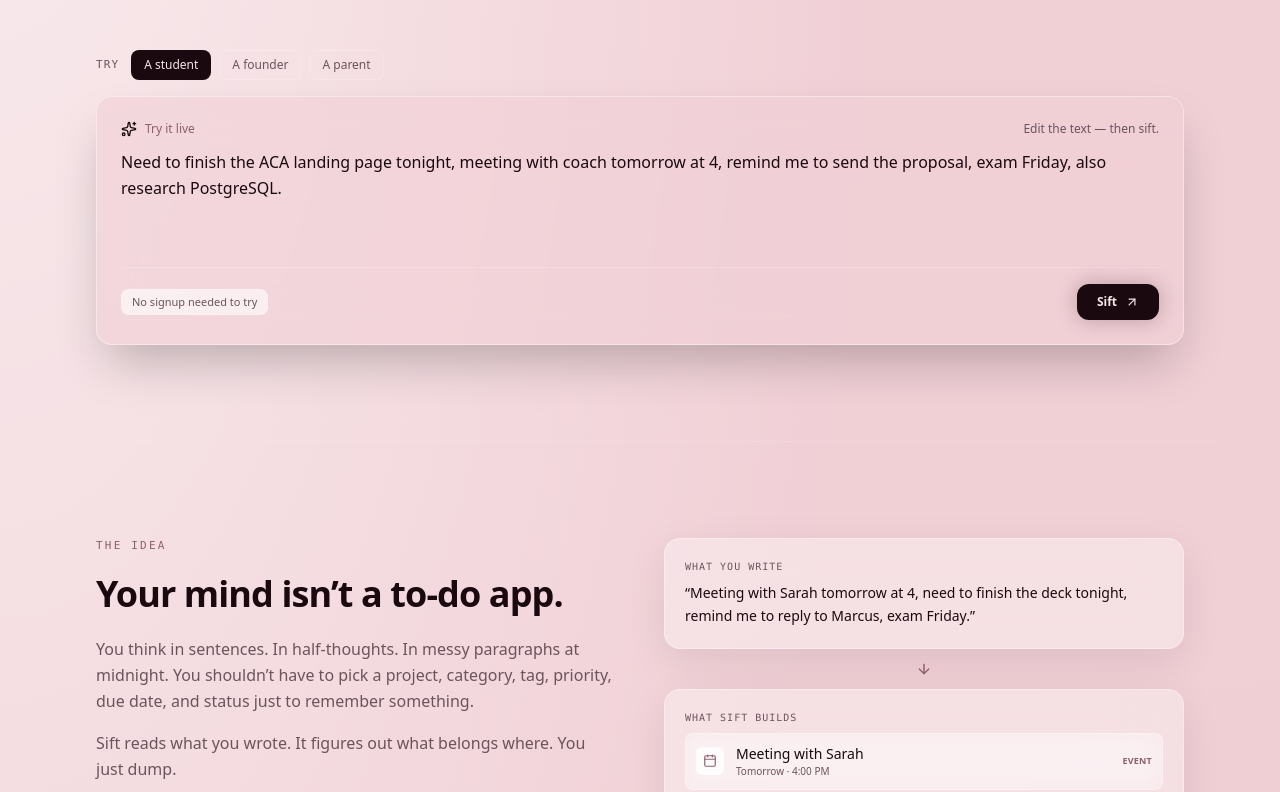
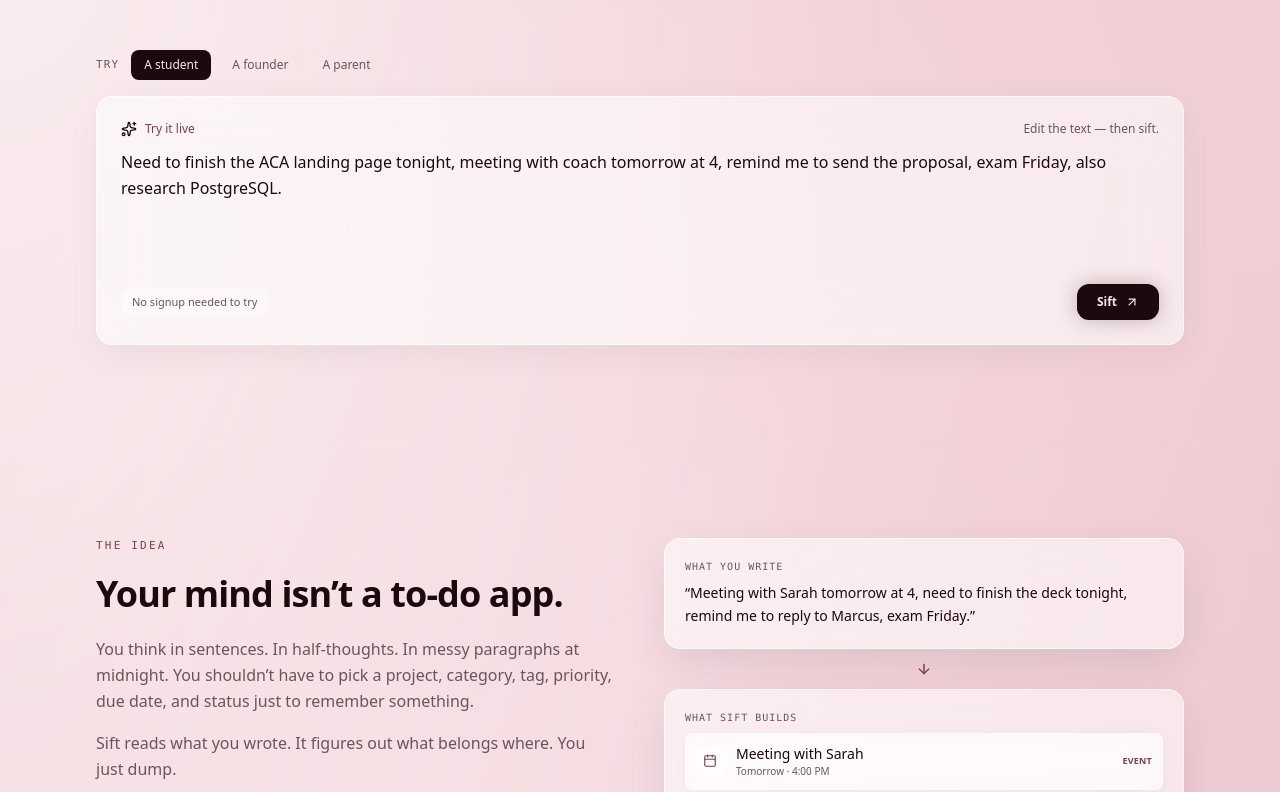
Before and after one commit to girum-endalkachew/sift, a Next.js app: page / in a window 1280 px wide. Shown: the part 408-1200 px from the top of the page. Built offline with nearby package versions, Linux system fonts and the light colour scheme.

Commit message:
style: amplify glassmorphism blur, glossy reflections, and cloud backdrop

```diff
--- a/src/app/globals.css
+++ b/src/app/globals.css
@@ -12,13 +12,13 @@
 }
 
 :root {
-  /* LIGHT MODE - Sunset Blush Cloud Aesthetic (From your image) */
+  /* LIGHT MODE - Sunset Blush Cloud Aesthetic */
   --bg: #F0CFD5;
   --fg: #1A0A0F;
   --muted: #6C545C;
-  --accent: #8E606D;
-  --border-color: #FFFFFF;
-  --surface: #FFFFFF;
+  --accent: #7A424E;
+  --border-color: rgba(255, 255, 255, 0.6);
+  --surface: rgba(255, 255, 255, 0.55);
   --primary: #1A0A0F;
   --inverse: #F6E8EA;
 }
@@ -30,8 +30,8 @@
     --fg: #FCF8F9;
     --muted: #A38F99;
     --accent: #D8B4BE;
-    --border-color: #D8B4BE;
-    --surface: #2A1117;
+    --border-color: rgba(216, 180, 190, 0.2);
+    --surface: rgba(42, 17, 23, 0.55);
     --primary: #F6E8EA;
     --inverse: #1A0A0F;
   }
@@ -44,12 +44,13 @@
   -webkit-font-smoothing: antialiased;
 }
 
-/* Adaptive Ambient Backgrounds */
+/* Sunset Cloud Gradient Background */
 .ambient-bg {
   background-color: var(--bg);
   background-image:
-    radial-gradient(at 0% 0%, rgba(255,255,255,0.6) 0px, transparent 50%),
-    radial-gradient(at 100% 100%, rgba(216,180,190,0.5) 0px, transparent 50%);
+    radial-gradient(at 0% 0%, rgba(255,255,255,0.7) 0px, transparent 50%),
+    radial-gradient(at 100% 100%, rgba(220, 160, 180, 0.6) 0px, transparent 60%),
+    radial-gradient(at 50% 50%, rgba(255, 240, 245, 0.4) 0px, transparent 80%);
 }
 
 @media (prefers-color-scheme: dark) {
@@ -60,35 +61,38 @@
   }
 }
 
-/* Adaptive Glassmorphism */
+/* High-End Glassmorphism Surfaces */
 .glass-panel {
-  background: color-mix(in srgb, var(--surface) 35%, transparent);
-  backdrop-filter: blur(24px);
-  -webkit-backdrop-filter: blur(24px);
-  border: 1px solid color-mix(in srgb, var(--border-color) 35%, transparent);
-  box-shadow: 0 12px 40px 0 rgba(0, 0, 0, 0.08);
+  background: var(--surface);
+  backdrop-filter: blur(28px);
+  -webkit-backdrop-filter: blur(28px);
+  border: 1px solid var(--border-color);
+  box-shadow: 0 16px 40px 0 rgba(0, 0, 0, 0.08);
 }
 
 .glass-card {
-  background: color-mix(in srgb, var(--surface) 25%, transparent);
-  backdrop-filter: blur(12px);
-  -webkit-backdrop-filter: blur(12px);
-  border: 1px solid color-mix(in srgb, var(--border-color) 30%, transparent);
-  transition: all 0.2s ease-in-out;
+  background: var(--surface);
+  backdrop-filter: blur(20px);
+  -webkit-backdrop-filter: blur(20px);
+  border: 1px solid var(--border-color);
+  box-shadow: 0 4px 20px 0 rgba(0, 0, 0, 0.03);
+  transition: all 0.2s cubic-bezier(0.16, 1, 0.3, 1);
 }
 
 .glass-card:hover {
-  background: color-mix(in srgb, var(--surface) 40%, transparent);
-  border-color: color-mix(in srgb, var(--border-color) 50%, transparent);
+  transform: translateY(-1px);
+  box-shadow: 0 8px 30px 0 rgba(0, 0, 0, 0.08);
 }
 
 .glass-input {
-  background: color-mix(in srgb, var(--bg) 60%, transparent);
-  backdrop-filter: blur(24px);
-  -webkit-backdrop-filter: blur(24px);
-  border: 1px solid color-mix(in srgb, var(--border-color) 40%, transparent);
+  background: var(--surface);
+  backdrop-filter: blur(28px);
+  -webkit-backdrop-filter: blur(28px);
+  border: 1px solid var(--border-color);
+  box-shadow: 0 8px 32px 0 rgba(0, 0, 0, 0.05);
 }
 
 .glass-input:focus-within {
-  border-color: color-mix(in srgb, var(--border-color) 80%, transparent);
+  border-color: var(--accent);
+  box-shadow: 0 0 20px 0 rgba(216, 180, 190, 0.2);
 }
```
